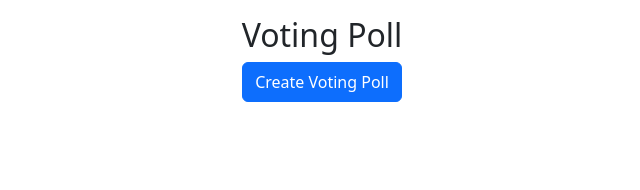
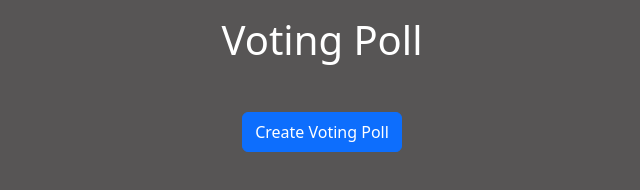
Before and after one commit to syed-AwaisAhmad/voting-poll, a plain HTML site: page index.html in a window 1280 px wide. Shown: the whole page, without its empty margins (318-958 px from the left). Drawn offline with nearby package versions, Linux system fonts and the light colour scheme.

Commit message:
changed the background color

```diff
--- a/index.html
+++ b/index.html
@@ -45,7 +45,7 @@
     <div class="container">
         <div class="row text-center">
             <div class="col-12">
-                <h2 class="text-center mt-3 ">Voting Poll</h2>
+                <h1 class="text-center mt-3 mb-5 ">Voting Poll</h1>
                 <button class="btn btn-primary text-center create-btn"> Create Voting Poll</button>
             </div>
         </div>
--- a/styleSheet.css
+++ b/styleSheet.css
@@ -1,4 +1,11 @@
-    input {
+   body{
+
+    background-color: rgb(87, 85, 85);
+   }
+   h1{
+    color: white;
+   }
+   input {
         height: 40px;
         font-size: 20px;
         width: 90%;
```
